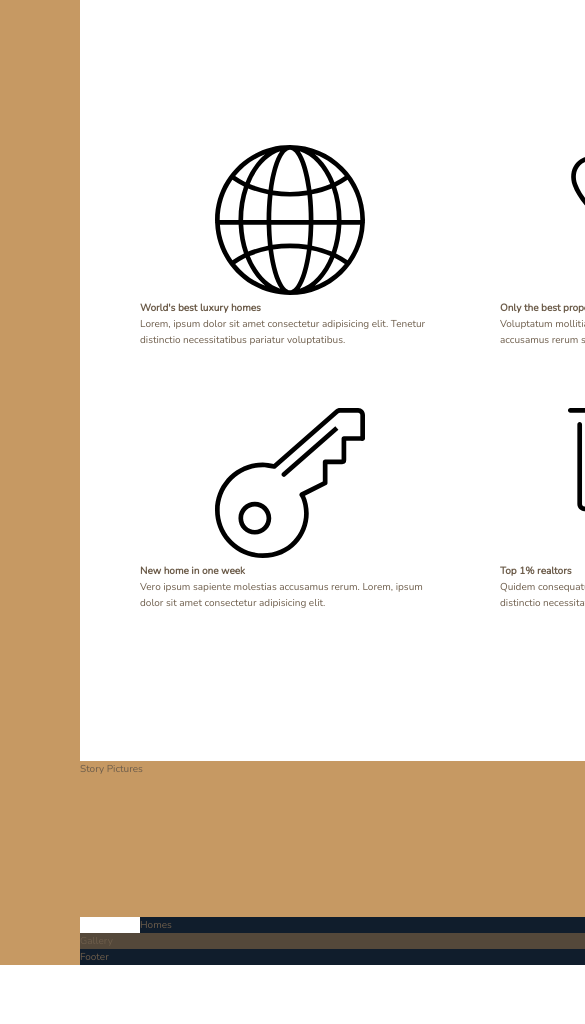
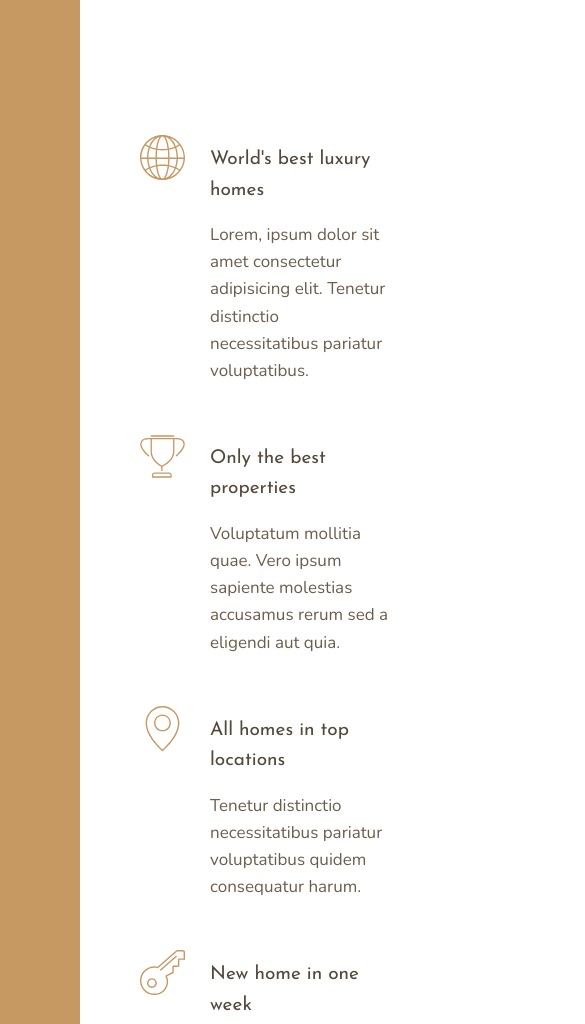
Before and after one commit to wjoe2046/css-project-grid, a plain HTML site: page index.html in a window 390 px wide. Shown: the part 680-1704 px from the top of the page, 585 px wide, since content can reach past the window. Before the commit the page ends 1645 px from the top, so only its background shows below. Drawn offline with nearby package versions, Linux system fonts and the light colour scheme.

Commit message:
type: styling body: finished styling for all feature section elements; used auto-fit function to make the section responsive

```diff
--- a/css/style.css
+++ b/css/style.css
@@ -20,6 +20,17 @@ body {
   grid-template-rows: 80vh min-content 40vw repeat(3, min-content);
   grid-template-columns: [sidebar-start] 8rem [sidebar-end full-start] minmax(6rem, 1fr) [center-start] repeat(8, [col-start] minmax(min-content, 14rem) [col-end]) [center-end] minmax(6rem, 1fr) [full-end]; }
 
+.heading-1, .heading-2, .heading-3, .heading-4 {
+  font-family: "Josefin Sans", sans-serif;
+  font-weight: 400; }
+
+.heading-4 {
+  font-size: 1.9rem; }
+  .heading-4--light {
+    color: #f9f7f6; }
+  .heading-4--dark {
+    color: #54483a; }
+
 .sidebar {
   background-color: #c69963;
   grid-column: sidebar-start / sidebar-end;
@@ -37,8 +48,23 @@ body {
   grid-column: center-start / center-end;
   margin: 15rem 0;
   display: grid;
-  grid-template-columns: repeat(3, 1fr);
-  grid-gap: 6rem; }
+  grid-template-columns: repeat(auto-fit, minmax(25rem, 1fr));
+  grid-gap: 6rem;
+  align-items: start; }
+
+.feature {
+  display: grid;
+  grid-template-columns: min-content 1fr;
+  grid-row-gap: 1.5rem;
+  grid-column-gap: 2.5rem; }
+  .feature__icon {
+    fill: #c69963;
+    width: 4.5rem;
+    height: 4.5rem;
+    grid-row: 1 / span 2;
+    transform: translateY(-1rem); }
+  .feature__text {
+    font-size: 1.7rem; }
 
 .story__pictures {
   background-color: #c69963;
--- a/index.html
+++ b/index.html
@@ -32,7 +32,7 @@
         <svg class="feature__icon">
           <use xlink:href="img/sprite.svg#icon-global"></use>
         </svg>
-        <h4 class="heading-4">World's best luxury homes</h4>
+        <h4 class="heading-4 heading-4--dark">World's best luxury homes</h4>
         <p class="feature__text">
           Lorem, ipsum dolor sit amet consectetur adipisicing elit. Tenetur
           distinctio necessitatibus pariatur voluptatibus.
@@ -43,7 +43,7 @@
         <svg class="feature__icon">
           <use xlink:href="img/sprite.svg#icon-trophy"></use>
         </svg>
-        <h4 class="heading-4">Only the best properties</h4>
+        <h4 class="heading-4 heading-4--dark">Only the best properties</h4>
         <p class="feature__text">
           Voluptatum mollitia quae. Vero ipsum sapiente molestias accusamus
           rerum sed a eligendi aut quia.
@@ -54,7 +54,7 @@
         <svg class="feature__icon">
           <use xlink:href="img/sprite.svg#icon-map-pin"></use>
         </svg>
-        <h4 class="heading-4">All homes in top locations</h4>
+        <h4 class="heading-4 heading-4--dark">All homes in top locations</h4>
         <p class="feature__text">
           Tenetur distinctio necessitatibus pariatur voluptatibus quidem
           consequatur harum.
@@ -65,7 +65,7 @@
         <svg class="feature__icon">
           <use xlink:href="img/sprite.svg#icon-key"></use>
         </svg>
-        <h4 class="heading-4">New home in one week</h4>
+        <h4 class="heading-4 heading-4--dark">New home in one week</h4>
         <p class="feature__text">
           Vero ipsum sapiente molestias accusamus rerum. Lorem, ipsum dolor sit
           amet consectetur adipisicing elit.
@@ -76,7 +76,7 @@
         <svg class="feature__icon">
           <use xlink:href="img/sprite.svg#icon-presentation"></use>
         </svg>
-        <h4 class="heading-4">Top 1% realtors</h4>
+        <h4 class="heading-4 heading-4--dark">Top 1% realtors</h4>
         <p class="feature__text">
           Quidem consequatur harum, voluptatum mollitia quae. Tenetur distinctio
           necessitatibus pariatur voluptatibus.
@@ -87,7 +87,7 @@
         <svg class="feature__icon">
           <use xlink:href="img/sprite.svg#icon-lock"></use>
         </svg>
-        <h4 class="heading-4">Secure payments on nexter</h4>
+        <h4 class="heading-4 heading-4--dark">Secure payments on nexter</h4>
         <p class="feature__text">
           Pariatur voluptatibus quidem consequatur harum, voluptatum mollitia
           quae.
--- a/sass/_features.scss
+++ b/sass/_features.scss
@@ -4,6 +4,28 @@
   margin: 15rem 0;
 
   display: grid;
-  grid-template-columns: repeat(3, 1fr);
+
+  grid-template-columns: repeat(auto-fit, minmax(25rem, 1fr));
   grid-gap: 6rem;
+
+  align-items: start;
 }
+
+.feature {
+  display: grid;
+  grid-template-columns: min-content 1fr;
+  grid-row-gap: 1.5rem;
+  grid-column-gap: 2.5rem;
+
+  &__icon {
+    fill: $color-primary;
+    width: 4.5rem;
+    height: 4.5rem;
+    grid-row: 1 / span 2;
+    transform: translateY(-1rem);
+  }
+
+  &__text {
+    font-size: 1.7rem;
+  }
+}
--- a/sass/_typography.scss
+++ b/sass/_typography.scss
@@ -0,0 +1,29 @@
+%heading {
+  font-family: $font-display;
+  font-weight: 400;
+}
+
+.heading-1 {
+  @extend %heading;
+}
+
+.heading-2 {
+  @extend %heading;
+}
+
+.heading-3 {
+  @extend %heading;
+}
+
+.heading-4 {
+  @extend %heading;
+  font-size: 1.9rem;
+
+  &--light {
+    color: $color-grey-light-1;
+  }
+
+  &--dark {
+    color: $color-grey-dark-1;
+  }
+}
```
